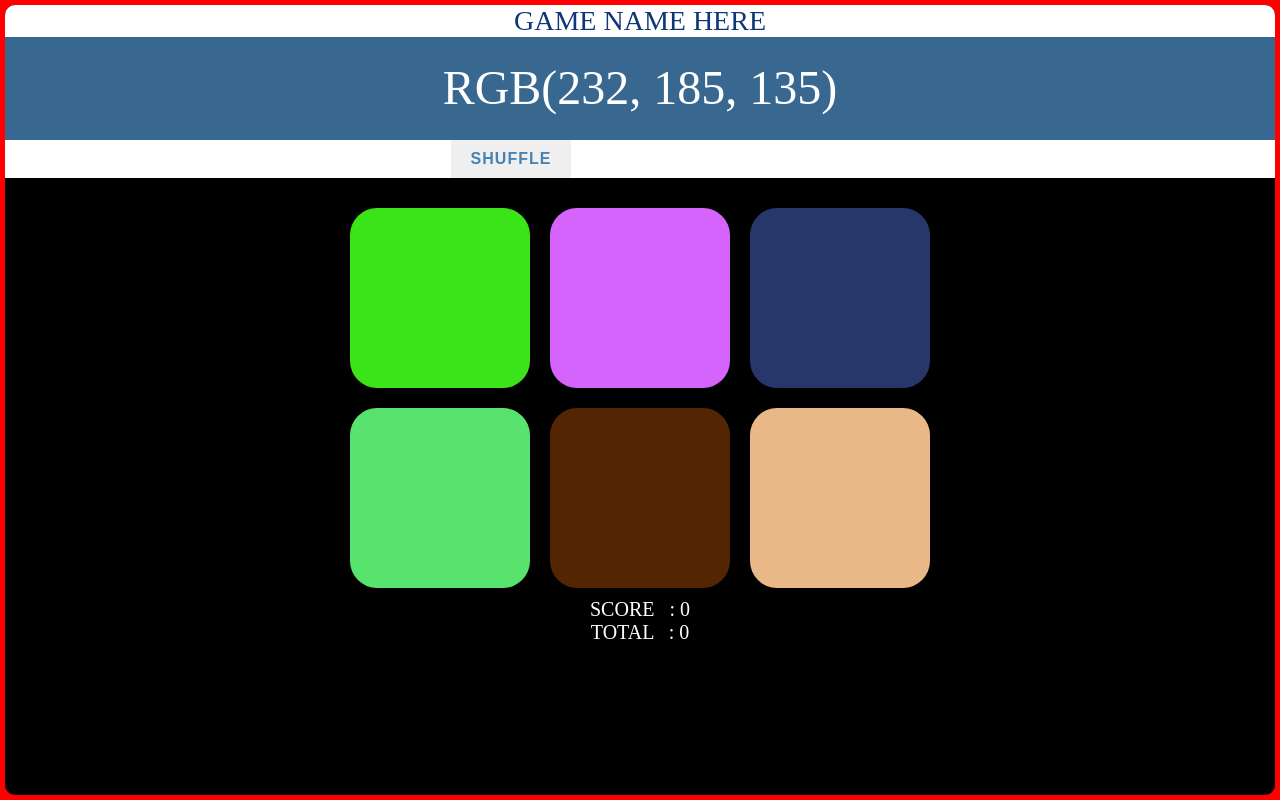
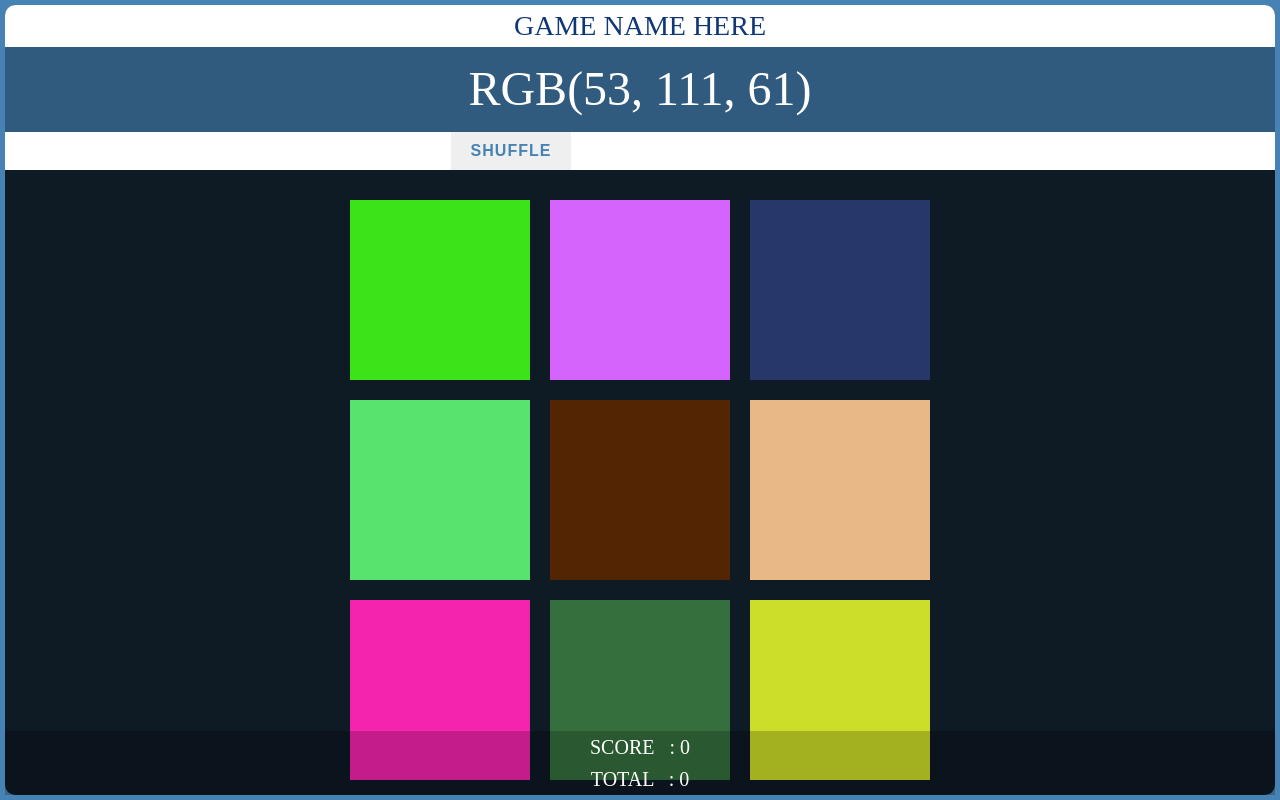
Before and after one commit to steevjames/Tinge, a plain HTML site: page www/index.html in a window 1280 px wide. Drawn offline with Linux system fonts and the light colour scheme.

Commit message:
Changed No of Blocks to 9

```diff
--- a/www/index.html
+++ b/www/index.html
@@ -27,6 +27,10 @@
 			<div class="square"></div>
 			<div class="square"></div>
 			<div class="square"></div>
+			<div class="square"></div>
+			<div class="square"></div>
+			<div class="square"></div>
+		</div>
 		<div id="score">
 			<div id="scorewon">Score &nbsp;&nbsp;:
 				<span id="won">0</span>
@@ -37,7 +41,6 @@
 			</div>
 		</div>
 	</div>
-	</div>
 
 	<script type="text/javascript" src="script.js"></script>
 </body>
--- a/www/script.js
+++ b/www/script.js
@@ -1,5 +1,5 @@
 var colors = [];
-var numSquares = 6;
+var numSquares = 9;
 var sqrList = document.querySelectorAll(".square");
 var pickedColor;
 var colorDisplay = document.querySelector("#curColor");
@@ -24,7 +24,8 @@ function setUpSquareBox() {
 			total++;
 			if (this.style.backgroundColor != pickedColor) {
 				alert("Wrong choice!");
-				this.style.backgroundColor = "black";
+				this.style.backgroundColor = "transparent";
+				this.style.visibility = "hidden";
 				resultDisplay.textContent = "Try Again!"
 			}
 			else {
@@ -50,6 +51,7 @@ function resetPage() {
 	for (var i = 0; i < sqrList.length; i++) {
 		if (colors[i]) {
 			sqrList[i].style.display = "block";
+			sqrList[i].style.visibility = "visible";
 			sqrList[i].style.backgroundColor = colors[i];
 		}
 		else
@@ -68,10 +70,8 @@ reset.addEventListener("click", function () {
 
 
 function changeColors(color) {
-	for (var i = 0; i < sqrList.length; i++) {
-		sqrList[i].style.backgroundColor = color;
-	}
 	header.style.backgroundColor = color;
+	document.body.style.backgroundColor=color;
 }
 
 function pickColor() {
--- a/www/style.css
+++ b/www/style.css
@@ -1,5 +1,5 @@
 body{
-	background-color: red;
+	background-color: steelblue;
 	text-transform: uppercase;
 	color: white;
 	padding: 5px;
@@ -9,10 +9,11 @@ body{
 
 *{
 	transition: all .5s;
+	box-sizing: border-box;
 }
 
 #overlay{
-	background-color: black;
+	background-color: rgba(0,0,0,.8);
 	color: white;
 	position:absolute;
 	left:5px;
@@ -21,6 +22,7 @@ body{
 	bottom:5px;
 	border-radius:10px;
 	overflow:auto;
+	padding-bottom:calc(5px + 8vh);
 }
 
 #topmost{
@@ -28,6 +30,7 @@ body{
 	color:#0f3777;
 	text-align: center;
 	font-size:3.5vh;
+	padding:5px;
 }
 
 #container{
@@ -41,7 +44,6 @@ body{
 	float: left;
 	background-color: pink;
 	margin: 1.66%;
-	border-radius: 15%;
 	transition: background 0.6s;
 }
 
@@ -97,9 +99,29 @@ button:hover{
 #score{
 	text-align: center;
 	font-size:20px;
+	position:fixed;
+	bottom:5px;
+	left:5px;
+	right:5px;
 }
 #topbar{
+	background-color:rgba(0,0,0,.3);
+	padding-top:2vh;
+	padding-bottom:2vh;
+}
+
+#scorewon{
 	background-color:rgba(0,0,0,.2);
-	padding-top:25px;
-	padding-bottom:25px;
+	color:white;
+	height:4vh;
+	font-size:2.5vh;
+	padding:5px;
 }
+
+#scoretotal{
+	background-color:rgba(0,0,0,.2);
+	color:white;
+	height:4vh;
+	font-size:2.5vh;
+	padding:5px;
+}
```
Lines whose indentation alone changed are shown as unchanged.
